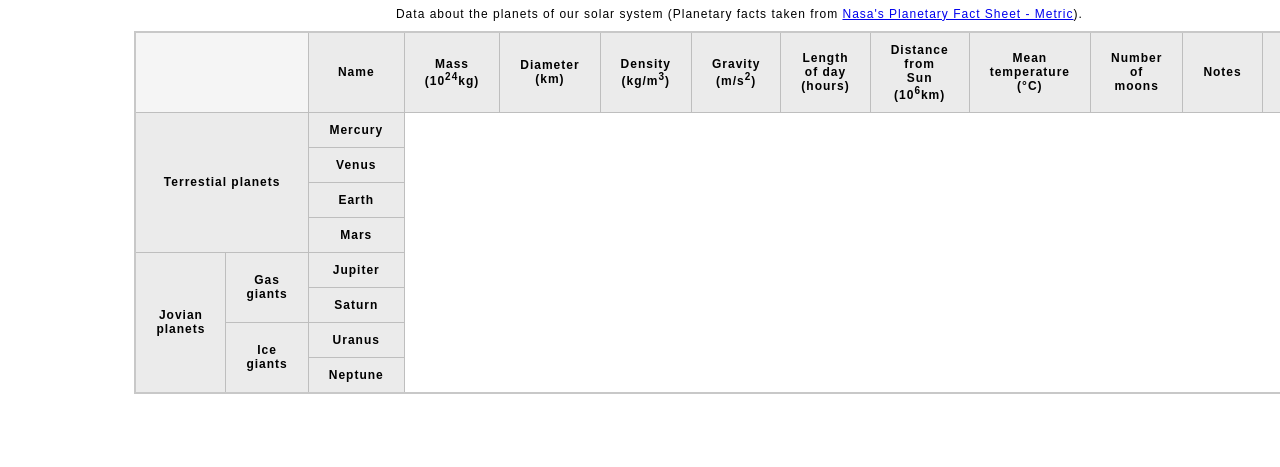
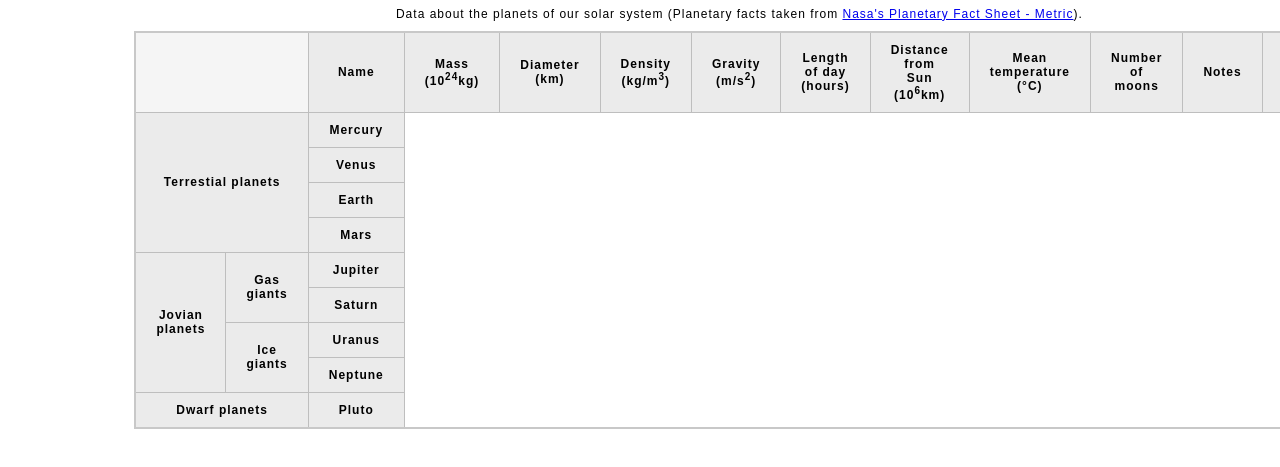
Before and after one commit to Zellitan/Zellitan.github.io, a plain HTML site: page planets-table/index.html in a window 1280 px wide. Shown: the part 83-550 px from the top of the page. Drawn offline with Linux system fonts and the light colour scheme.

Commit message:
Update index.html

```diff
--- a/planets-table/index.html
+++ b/planets-table/index.html
@@ -71,6 +71,10 @@
                     <tr>
                         <th>Neptune</th>
                     </tr>
+                    <tr>
+                        <th colspan="2" rowspan="2">Dwarf planets</th>
+                        <th>Pluto</th>
+                    </tr>
                 </tbody>
                 <!-- Please note that you do NOT need to add a table footer for this assignment. -->
             </table>
```
